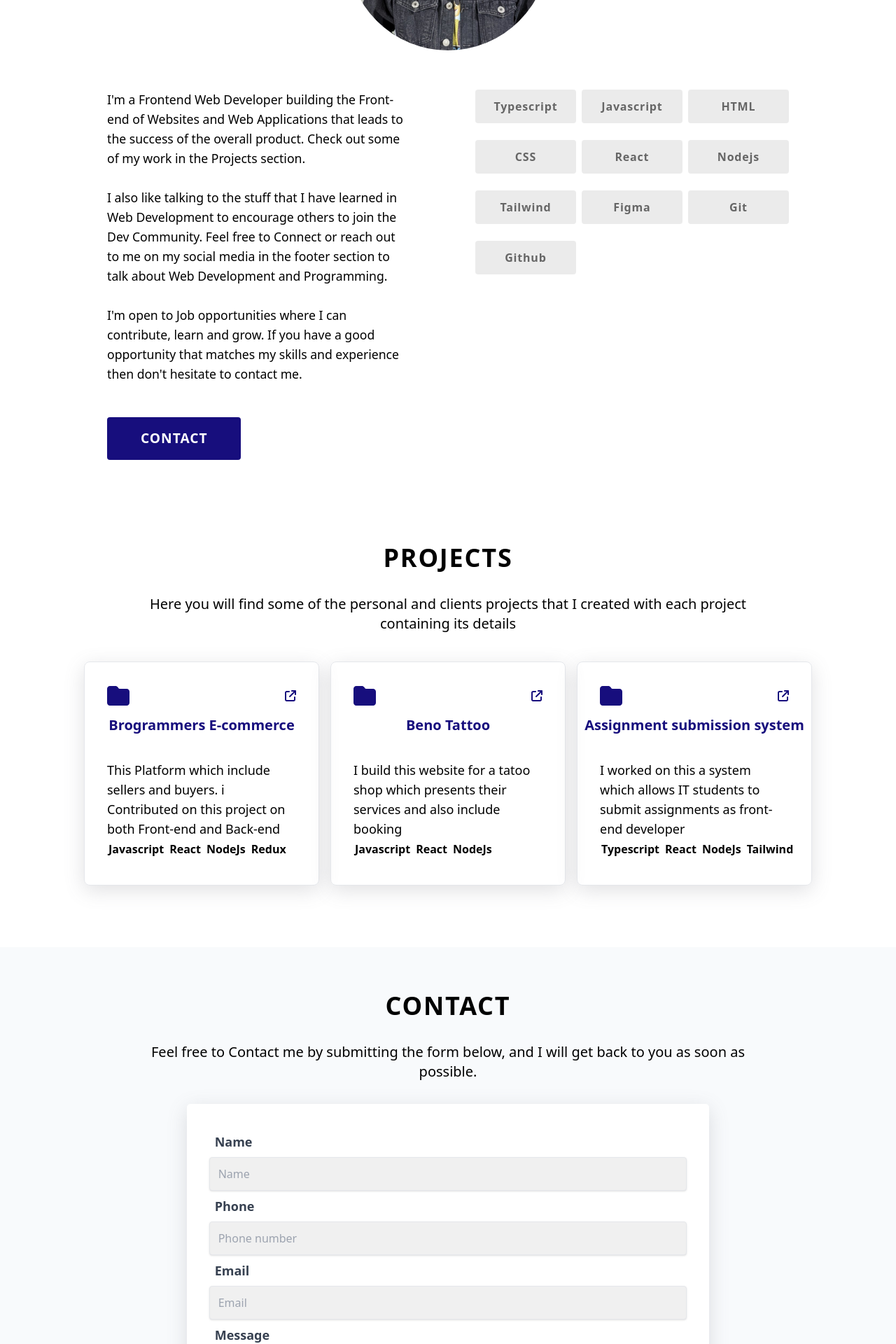
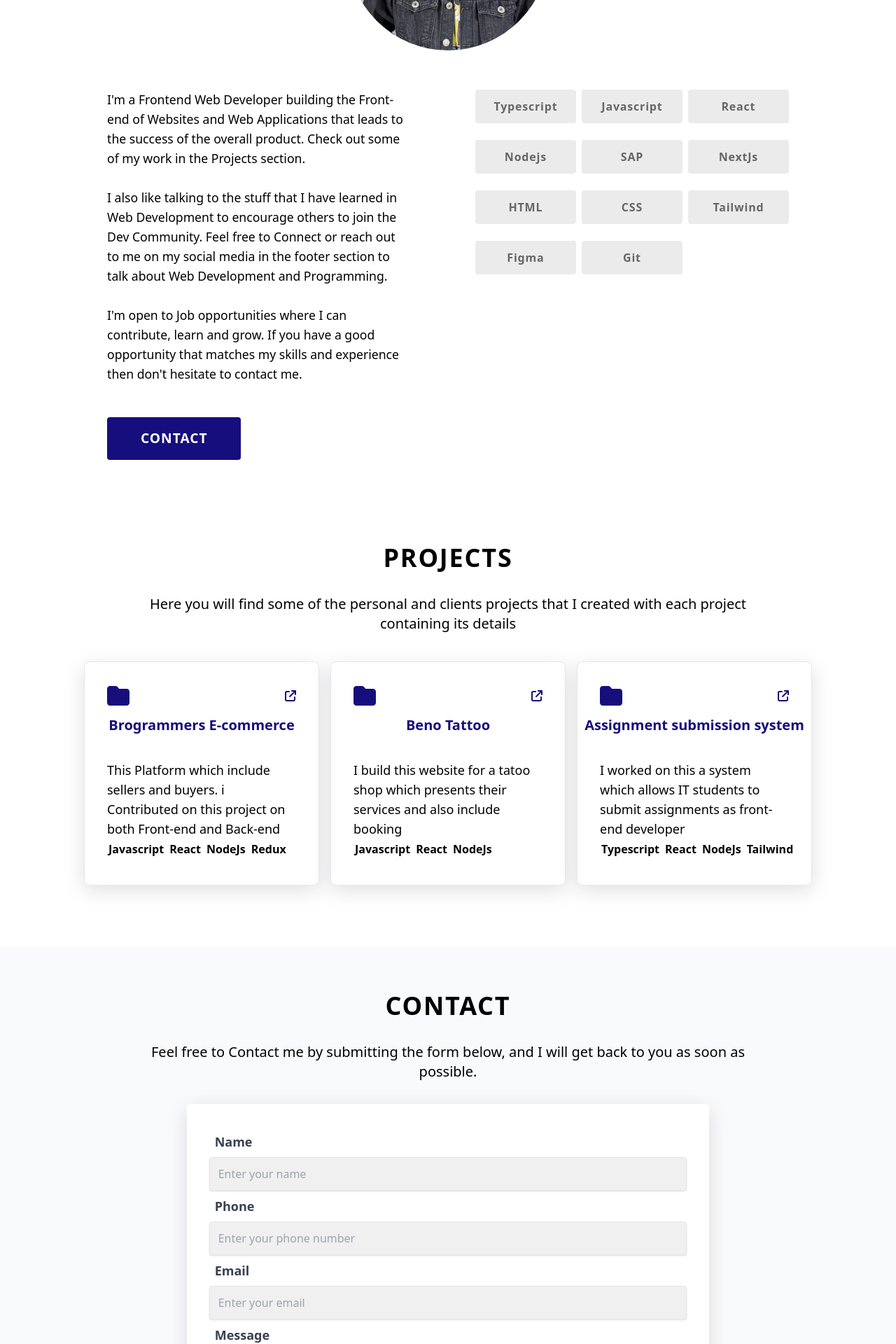
Before and after one commit to bencyubahiro77/benoWebsiteV2, a React (Create React App) app: page / in a window 1280 px wide. Shown: the part 1240-3160 px from the top of the page at 70% size. Built offline with nearby package versions, Linux system fonts and the light colour scheme.

Commit message:
added other skills

```diff
--- a/src/pages/about.tsx
+++ b/src/pages/about.tsx
@@ -65,6 +65,26 @@ const about : React.FC = () => {
                       Javascript
                     </button>
                     <button
+                      className="backSkill mb-4 tracking-wider text-white font-bold h-12 w-36 rounded focus:outline-none focus:shadow-outline"
+                    >
+                      React
+                    </button>
+                    <button
+                      className="backSkill mb-4 tracking-wider text-white font-bold h-12 w-36 rounded focus:outline-none focus:shadow-outline"
+                    >
+                      Nodejs
+                    </button>
+                    <button
+                      className="backSkill mb-4 tracking-wider text-white font-bold h-12 w-36 rounded focus:outline-none focus:shadow-outline"
+                    >
+                      SAP
+                    </button>
+                    <button
+                      className="backSkill mb-4 tracking-wider text-white font-bold h-12 w-36 rounded focus:outline-none focus:shadow-outline"
+                    >
+                      NextJs
+                    </button>
+                    <button
                       className="backSkill  mb-4 tracking-wider text-white font-bold h-12 w-36 rounded focus:outline-none focus:shadow-outline"
                     >
                       HTML
@@ -73,16 +93,6 @@ const about : React.FC = () => {
                       className="backSkill mb-4 tracking-wider text-white font-bold h-12 w-36 rounded focus:outline-none focus:shadow-outline"
                     >
                       CSS
-                    </button>
-                    <button
-                      className="backSkill mb-4 tracking-wider text-white font-bold h-12 w-36 rounded focus:outline-none focus:shadow-outline"
-                    >
-                      React
-                    </button>
-                    <button
-                      className="backSkill mb-4 tracking-wider text-white font-bold h-12 w-36 rounded focus:outline-none focus:shadow-outline"
-                    >
-                      Nodejs
                     </button>
                     <button
                       className="backSkill mb-4 tracking-wider text-white font-bold h-12 w-36 rounded focus:outline-none focus:shadow-outline"
@@ -99,11 +109,7 @@ const about : React.FC = () => {
                     >
                       Git
                     </button>
-                    <button
-                      className="backSkill mb-4 tracking-wider text-white font-bold h-12 w-36 rounded focus:outline-none focus:shadow-outline"
-                    >
-                      Github
-                    </button>
+
                 </div>
              </div>
            </div>
--- a/src/pages/contact.tsx
+++ b/src/pages/contact.tsx
@@ -67,7 +67,7 @@ const Contact: React.FC = () => {
                   id='name'
                   type='text'
                   name='name'
-                  placeholder='Name'
+                  placeholder='Enter your name'
                   required
                 />
               </div>
@@ -80,7 +80,7 @@ const Contact: React.FC = () => {
                   id='phone'
                   type='text'
                   name='phone'
-                  placeholder='Phone number'
+                  placeholder='Enter your phone number'
                   required
                 />
               </div>
@@ -93,7 +93,7 @@ const Contact: React.FC = () => {
                   id='email'
                   type='email'
                   name='email'
-                  placeholder='Email'
+                  placeholder='Enter your email'
                   required
                 />
               </div>
@@ -105,7 +105,7 @@ const Contact: React.FC = () => {
                   className='shadow appearance-none bg-[#f0f0f0] h-40 resize-none border rounded w-full py-2 px-3 text-gray-700 leading-tight focus:outline-none focus:shadow-outline'
                   id='message'
                   name='message'
-                  placeholder='Message'
+                  placeholder='Enter your message'
                   required
                 ></textarea>
               </div>
```
